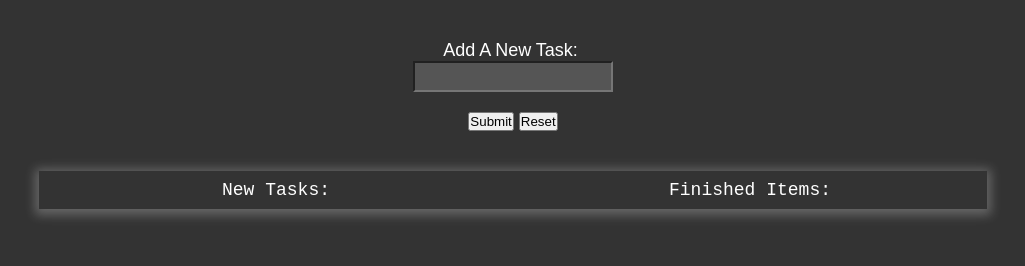
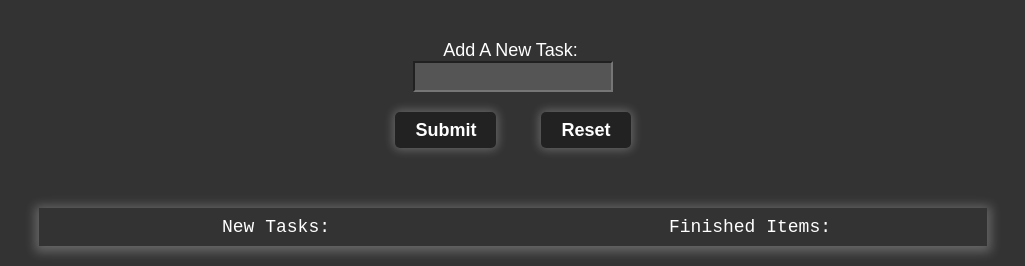
Before and after one commit to elkcityhazard/to-do-list, a plain HTML site: page index.html in a window 1280 px wide. Shown: the whole page, without its empty margins (127-1152 px from the left). Drawn offline with Linux system fonts and the light colour scheme.

Commit message:
styled buttons

```diff
--- a/style.css
+++ b/style.css
@@ -65,7 +65,18 @@ form input {
 
 
 form button {
-  margin: 20px auto 0;
+  background: #222;
+  border: none;
+  border-radius: 5px;
+  box-shadow: 0 0 10px 2px rgba(255, 255, 255, .25);
+  color: #fff;
+  font-family: sans-serif;
+  font-size: 18px;
+  font-weight: 700;
+  line-height: 2;
+  margin: 20px;
+  padding: 0px 20px;
+  min-width: 75px;
 }
 
 .list {
```
